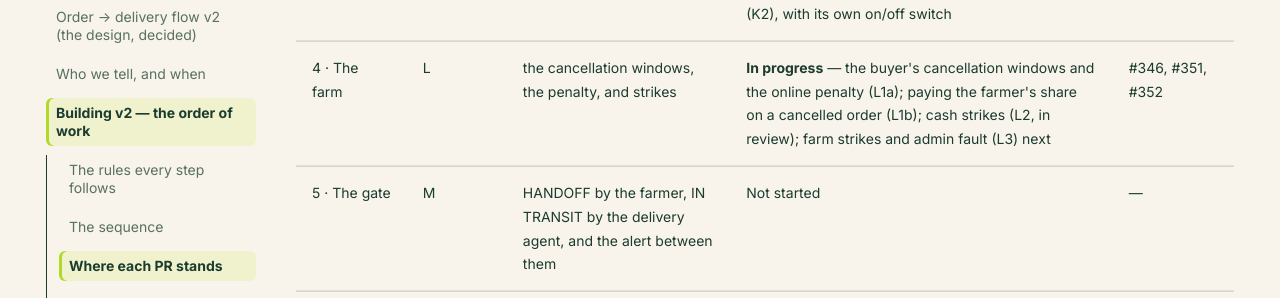
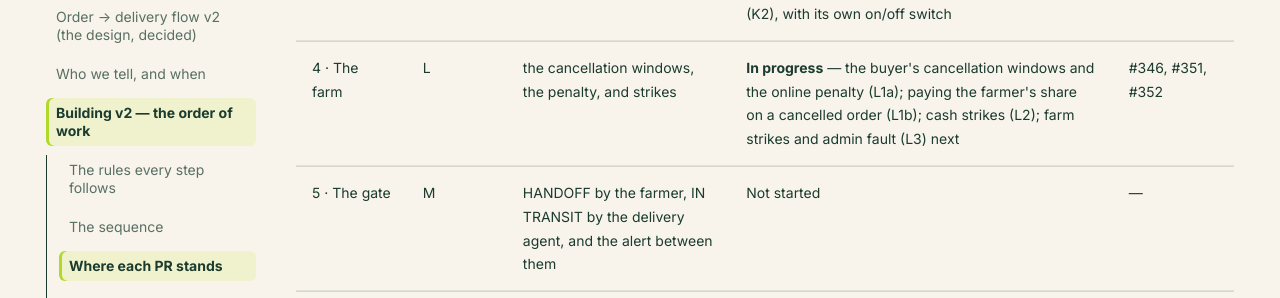
Before and after one commit to cropdoor/cropdoor-almanac, an MkDocs documentation site: the page built from docs/domain/order-delivery-flow-v2-build-order.md, in a window 1280 px wide and 900 px high, scrolled down 7343 px. Shown: the part 201-499 px from the top of the window. Built offline with MkDocs 1.6.1 and Material for MkDocs 9.7.7, drawn with Linux system fonts in a browser that asks for light colours; some web fonts are replaced; comment, search, counter and statistics services are not loaded.

Commit message:
L2 cash buyer strikes merged (#352)

```diff
--- a/docs/domain/order-delivery-flow-v2-build-order.md
+++ b/docs/domain/order-delivery-flow-v2-build-order.md
@@ -72,7 +72,7 @@ The one place that says what is finished. A PR is **Done** only once it is merge
 | 3 · Money rails | I | refund a cash buyer by mobile money — and collect the buyer payout destination nothing else collects | **Done** | #317 |
 | 4 · The farm | J | the availability check — the form, the photos, the outcomes, the overdue list | **Done** — the check (J1), its outcome acting (J2: Not available cancels free, Short to Admin-Ops), the awaiting-check list with its 8-working-hour deadline (J3); field agents told on acceptance and given their own list (J4); the check's outcome on the admin orders list, with a filter (J5) | #332, #333, #334, #335, #336 |
 | 4 · The farm | K | READY and the crew gate, with the acceptance and READY deadlines | **Done** — no check, no crew, with the no-field-agent exception, the READY time and the awaiting-crew list (K1); unaccepted orders cancelled after 24 hours (K2), with its own on/off switch | #337, #338, #339 |
-| 4 · The farm | L | the cancellation windows, the penalty, and strikes | **In progress** — the buyer's cancellation windows and the online penalty (L1a); paying the farmer's share on a cancelled order (L1b); cash strikes (L2, in review); farm strikes and admin fault (L3) next | #346, #351, #352 |
+| 4 · The farm | L | the cancellation windows, the penalty, and strikes | **In progress** — the buyer's cancellation windows and the online penalty (L1a); paying the farmer's share on a cancelled order (L1b); cash strikes (L2); farm strikes and admin fault (L3) next | #346, #351, #352 |
 | 5 · The gate | M | HANDOFF by the farmer, IN TRANSIT by the delivery agent, and the alert between them | Not started | — |
 | 5 · The gate | N | COLLECTION FAILED — reasons, the check made void, retry through READY | Not started | — |
 | 5 · The gate | O | the farmer paid in full after HANDOFF, whatever follows | Not started | — |
```
